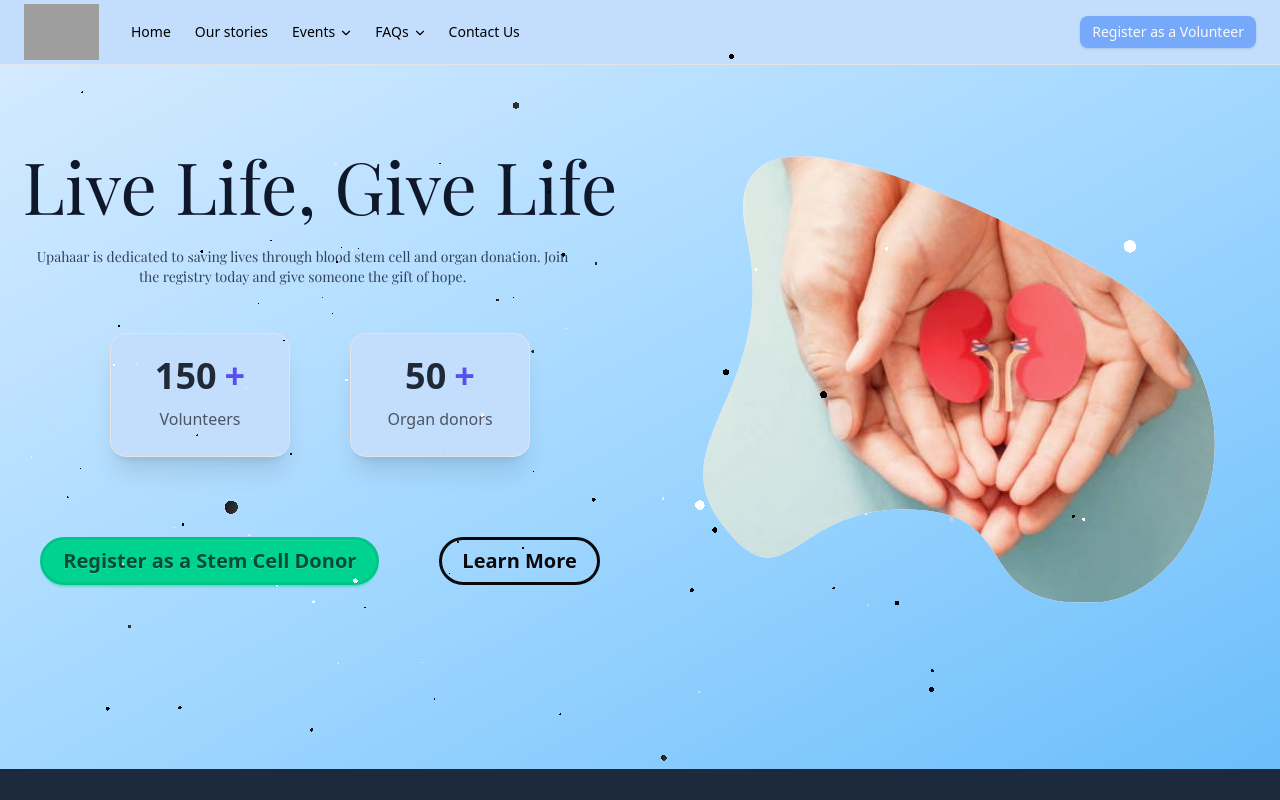
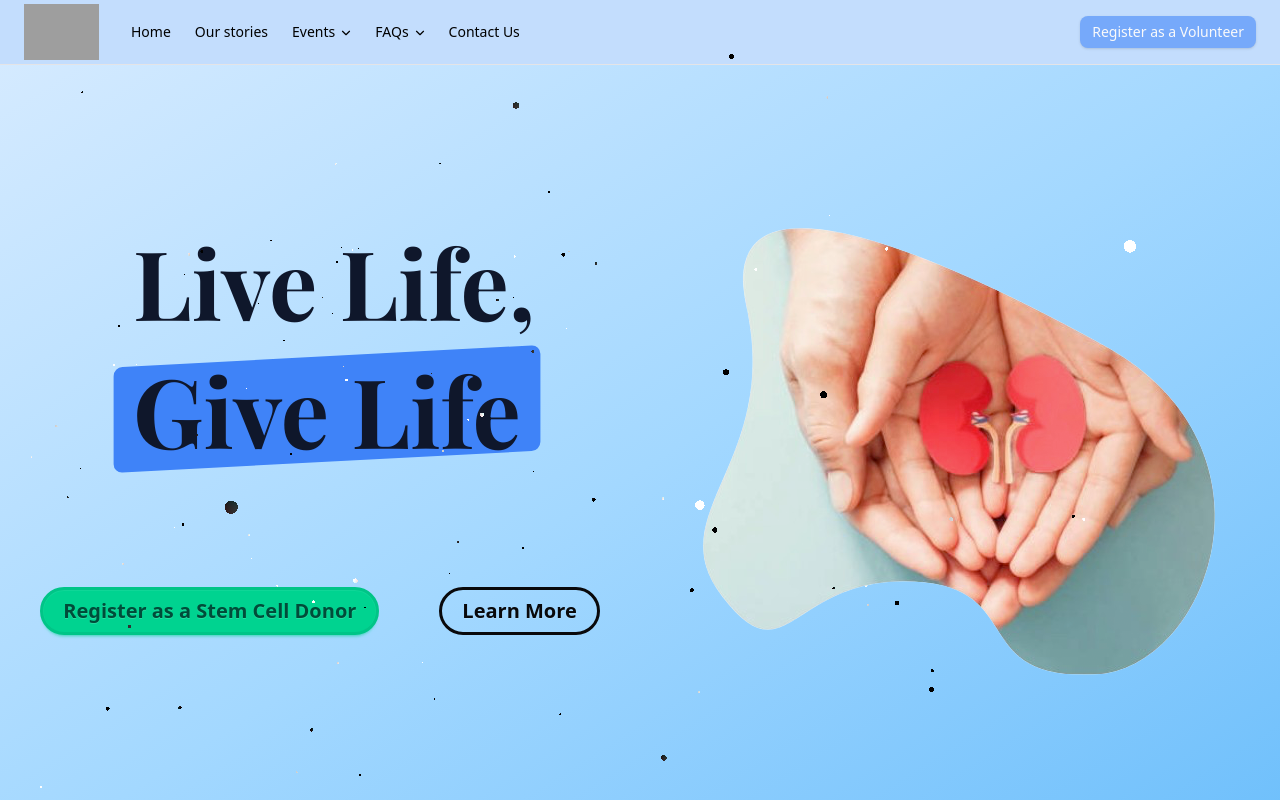
Before and after one commit to tanwiraabideen/UpahaarWebsite, a Next.js app: page / in a window 1280 px wide. Shown: the top 800 px of the page. Built offline with nearby package versions, Linux system fonts and the light colour scheme; grey boxes are pictures that could not be loaded.

Commit message:
Returned back to old hero section

```diff
--- a/src/app/page.js
+++ b/src/app/page.js
@@ -44,16 +44,10 @@
 
 
       {/* Hero Section */}
-      <div className="min-h-fit justify-center w-full relative flex flex-col z-0 md:grid md:grid-cols-2 place-items-center pt-10 md:pt-20 md:pb-10 lg:pb-20 bg-gradient-to-br from-[#d4eaff] via-[#a3d8ff] to-[#6bbefb]">
-        <div className="grid grid-rows-2 justify-center items-center">
-          <NewHeading></NewHeading>
-          <p className={`${playfair.className} text-slate-700 font-light lg:w-140 lg:pt-5 text-center text-sm lg:text-md px-3`}>Upahaar is dedicated to saving lives through blood stem cell and organ donation. Join the registry today and give someone the gift of hope.</p>
-          <div className="flex flex-row justify-center space-x-7 lg:space-x-15 pb-10">
-            <StatCard number={150} label={'Volunteers'} symbol="+"></StatCard>
-            <StatCard number={50} label={'Organ donors'} symbol="+"></StatCard>
-          </div>
-
-          <div className="flex justify-center lg:mb-15 pb-10 space-x-2 md:space-x-7 lg:space-x-15 lg:mt-10 w-full">
+      <div className="min-h-fit w-full relative flex flex-col z-0 md:grid md:grid-cols-2 place-items-center pt-10 md:pt-20 md:pb-10 lg:pb-20 lg:pt-30 bg-gradient-to-br from-[#d4eaff] via-[#a3d8ff] to-[#6bbefb]">
+        <div className="grid grid-rows-2 place-items-center">
+          <Heading></Heading>
+          <div className="flex justify-center lg:mb-15 space-x-3 md:space-x-7 lg:space-x-15 w-full">
             <RedirectButton></RedirectButton>
             <button onClick={() => {
               AboutUsRef.current?.scrollIntoView({
```
